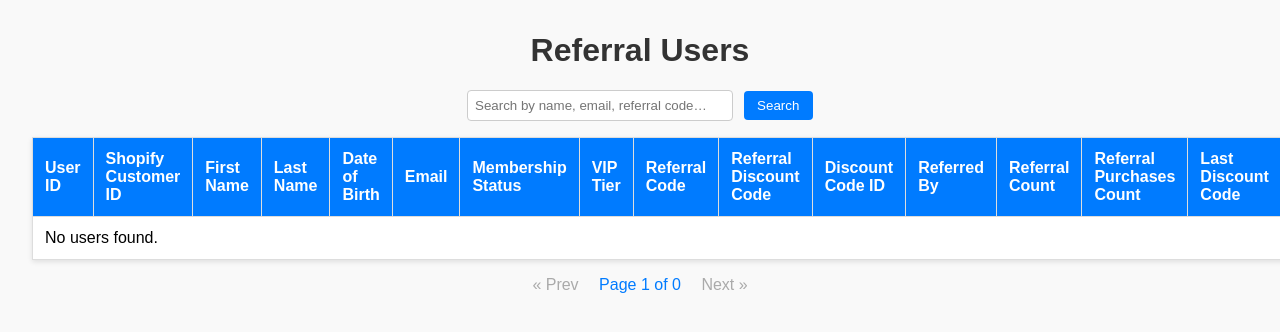
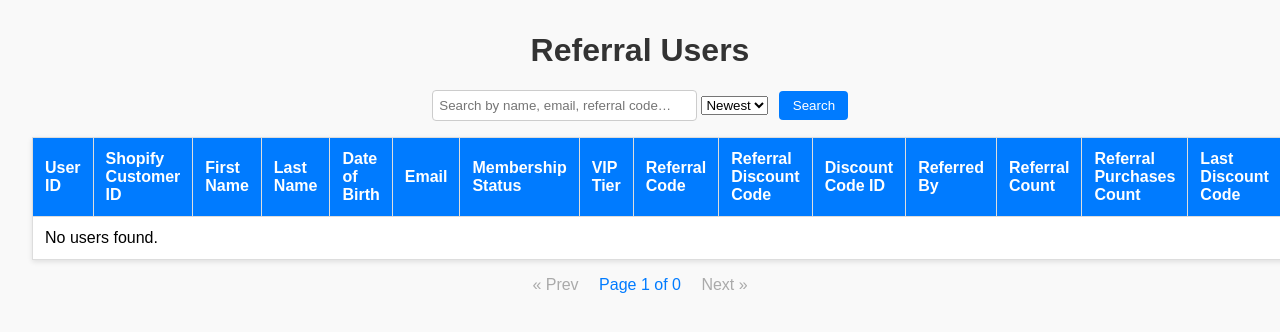
Before and after one commit to ishuesiah/referral-web-app, a Flask app: page /users in a window 1280 px wide; the page is wider, and only the part inside the window is pictured. Shown: the top 332 px of that part. Run offline with Flask 3, Linux system fonts and the light colour scheme; the visitor is signed in with stand-in values (Sample User, id 1).

Commit message:
Update users.html

```diff
--- a/app/templates/users.html
+++ b/app/templates/users.html
@@ -99,10 +99,17 @@
 <body>
   <h1>Referral Users</h1>
 
-  <form class="search" method="get" action="{{ url_for('main.list_users') }}">
-    <input type="text" name="q" value="{{ q }}" placeholder="Search by name, email, referral code…">
-    <button type="submit">Search</button>
-  </form>
+<form class="search" method="get" action="{{ url_for('main.list_users') }}">
+  <input type="text" name="q" value="{{ q }}" placeholder="Search by name, email, referral code…">
+
+  <select name="sort">
+    <option value="newest" {% if sort == 'newest' %}selected{% endif %}>Newest</option>
+    <option value="oldest" {% if sort == 'oldest' %}selected{% endif %}>Oldest</option>
+  </select>
+
+  <button type="submit">Search</button>
+</form>
+
 
   <table>
     <thead>
```
